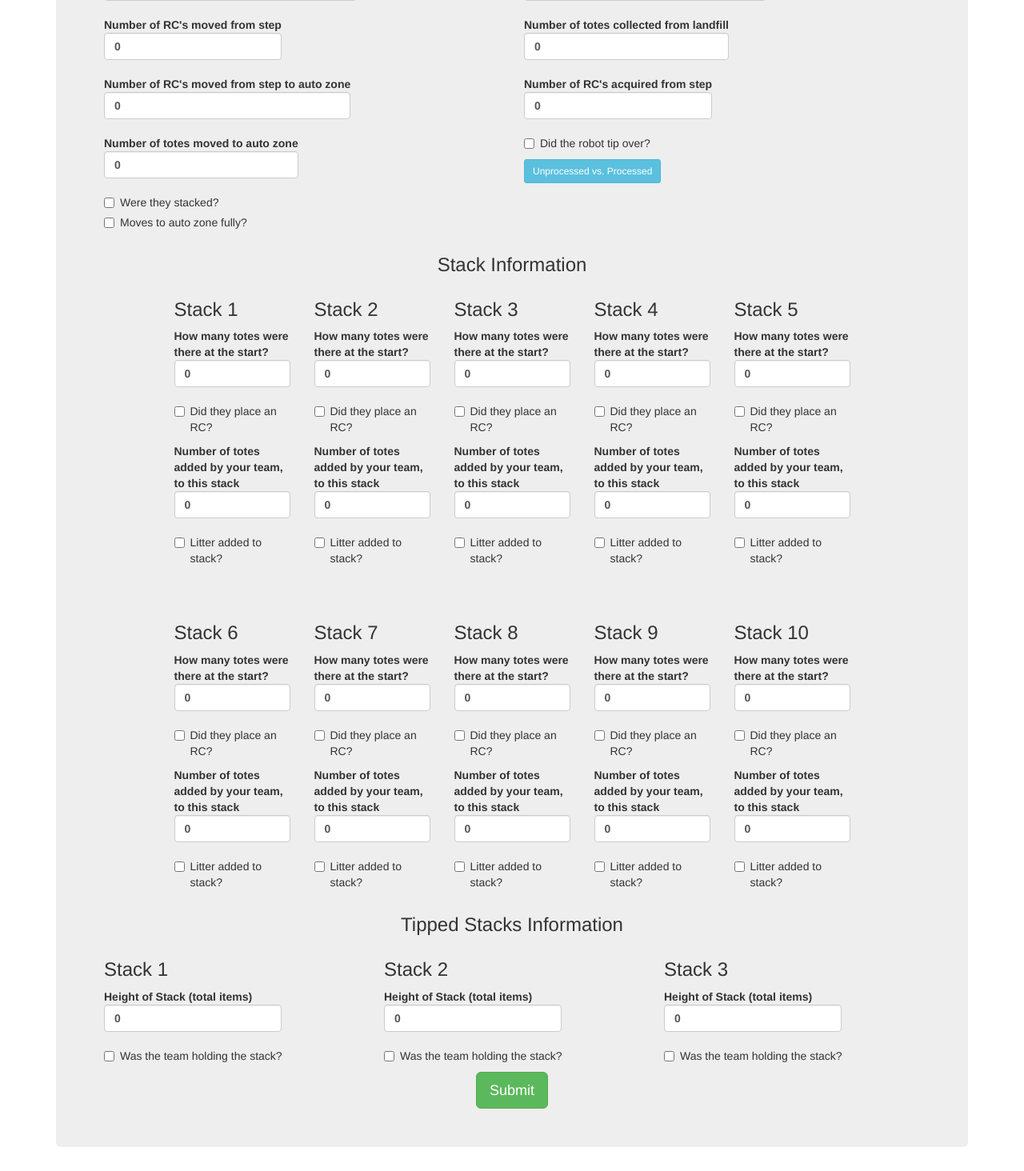
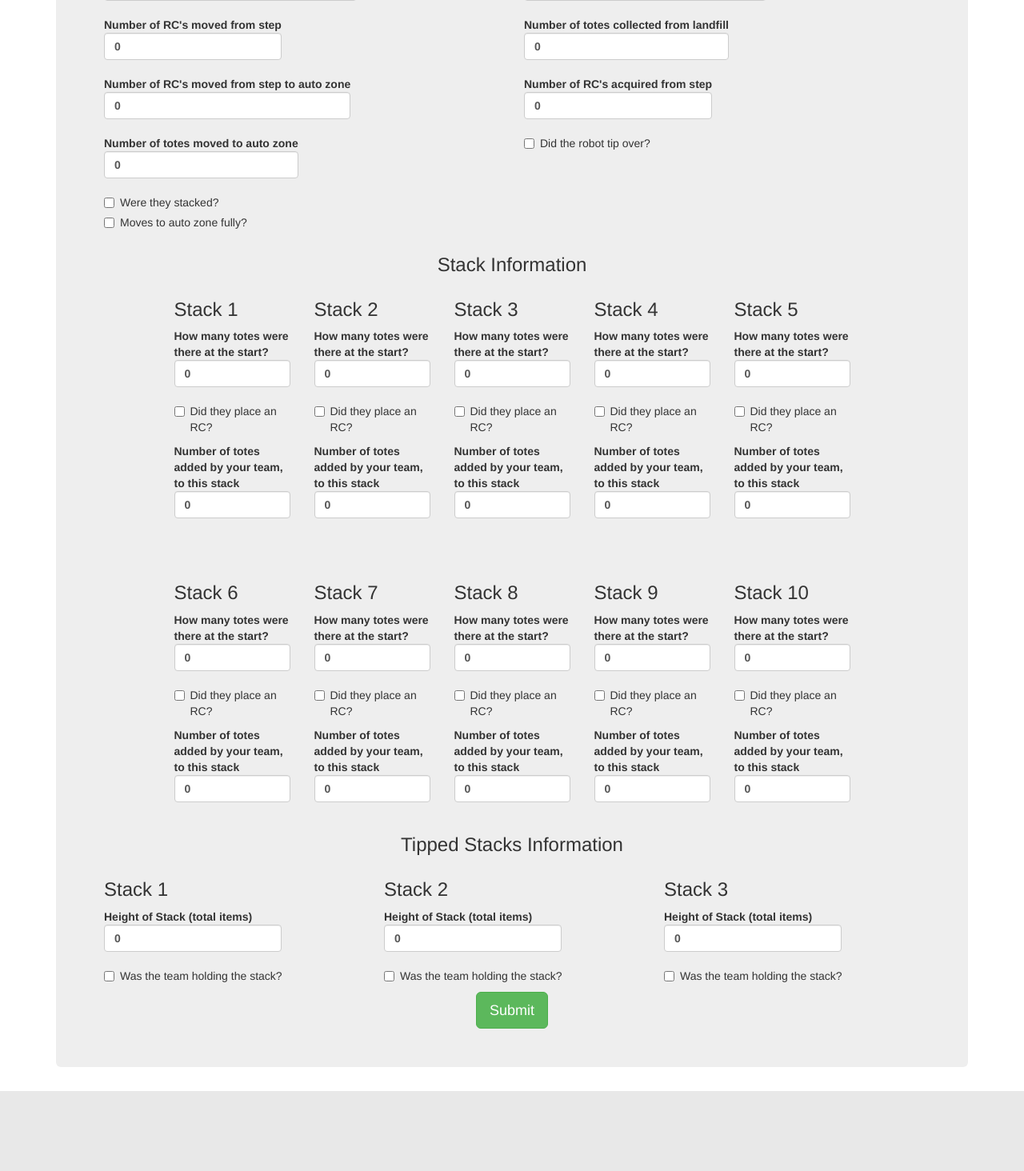
Before and after one commit to HuskieRobotics/frc2016scout, a Node server app: page /match in a window 1280 px wide. Shown: the part 456-1920 px from the top of the page at 80% size. After the commit the page ends 1820 px from the top, so only its background shows below. Run offline with Node 20, Linux system fonts and the light colour scheme; some libraries are stand-ins or nearby versions.

Commit message:
match scouting updated

```diff
--- a/scout/routes/index.js
+++ b/scout/routes/index.js
@@ -110,56 +110,56 @@ var MATCH_COLUMNS = [
   'RC_step_to_auto',
   'totes_to_auto',
   'totes_auto_stacked',
-  'req_others_move_RC',
-  'req_knock_over_RC',
+  // 'req_others_move_RC',
+  // 'req_knock_over_RC',
   'fully_moves_to_auto',
   'num_totes_from_feeder',
   'num_totes_from_landfill',
   'num_RC_from_step',
   'num_fouls_called',
   'robot_tipped',
-  'unprocessed_litter',
-  'processed_litter',
+  // 'unprocessed_litter',
+  // 'processed_litter',
   '1_num_existing_totes',
   '1_RC_placed',
   '1_totes_added',
-  '1_litter_added',
+  // '1_litter_added',
   '2_num_existing_totes',
   '2_RC_placed',
   '2_totes_added',
-  '2_litter_added',
+  // '2_litter_added',
   '3_num_existing_totes',
   '3_RC_placed',
   '3_totes_added',
-  '3_litter_added',
+  // '3_litter_added',
   '4_num_existing_totes',
   '4_RC_placed',
   '4_totes_added',
-  '4_litter_added',
+  // '4_litter_added',
   '5_num_existing_totes',
   '5_RC_placed',
   '5_totes_added',
-  '5_litter_added',
+  // '5_litter_added',
   '6_num_existing_totes',
   '6_RC_placed',
   '6_totes_added',
-  '6_litter_added',
+  // '6_litter_added',
   '7_num_existing_totes',
   '7_RC_placed',
   '7_totes_added',
-  '7_litter_added',
+  // '7_litter_added',
   '8_num_existing_totes',
   '8_RC_placed',
   '8_totes_added',
-  '8_litter_added',
+  // '8_litter_added',
   '9_num_existing_totes',
   '9_RC_placed',
   '9_totes_added',
-  '9_litter_added',
+  // '9_litter_added',
   '10_num_existing_totes',
   '10_RC_placed',
   '10_totes_added',
-  '10_litter_added',
+  // '10_litter_added',
   'tip1_stack_height',
   'tip1_in_control',
   'tip2_stack_height',
--- a/scout/views/match.jade
+++ b/scout/views/match.jade
@@ -101,8 +101,8 @@ html(lang='en')
                     input(type="checkbox", name="robot_tipped")
                     | Did the robot tip over?
 
-                button.btn.btn-sm.btn-info(type="button", data-toggle="popover",title="Unprocessed vs. Processed",
-                  data-content="Unprocessed is the litter you throw onto the opposite alliance that goes past their landfill. Processed is the litter the other team throws into the zone past our landfill that we move into the landfill") Unprocessed vs. Processed
+                //- button.btn.btn-sm.btn-info(type="button", data-toggle="popover",title="Unprocessed vs. Processed",
+                //-   data-content="Unprocessed is the litter you throw onto the opposite alliance that goes past their landfill. Processed is the litter the other team throws into the zone past our landfill that we move into the landfill") Unprocessed vs. Processed
 
                 //- .form-group
                 //-   label Unprocessed Litter
@@ -125,10 +125,10 @@ html(lang='en')
                 .form-group
                   label Number of totes added by your team, to this stack
                     input.form-control(type="number", name="1_totes_added", value=0)
-                .checkbox
-                  label
-                    input(type="checkbox", name="1_litter_added")
-                    | Litter added to stack?
+                //- .checkbox
+                //-   label
+                //-     input(type="checkbox", name="1_litter_added")
+                //-     | Litter added to stack?
               .col-xs-2
                 h3 Stack 2
                 .form-group
@@ -141,10 +141,10 @@ html(lang='en')
                 .form-group
                   label Number of totes added by your team, to this stack
                     input.form-control(type="number", name="2_totes_added", value=0)
-                .checkbox
-                  label
-                    input(type="checkbox", name="2_litter_added")
-                    | Litter added to stack?
+                //- .checkbox
+                //-   label
+                //-     input(type="checkbox", name="2_litter_added")
+                //-     | Litter added to stack?
               .col-xs-2
                 h3 Stack 3
                 .form-group
@@ -157,10 +157,10 @@ html(lang='en')
                 .form-group
                   label Number of totes added by your team, to this stack
                     input.form-control(type="number", name="3_totes_added", value=0)
-                .checkbox
-                  label
-                    input(type="checkbox", name="3_litter_added")
-                    | Litter added to stack?
+                //- .checkbox
+                //-   label
+                //-     input(type="checkbox", name="3_litter_added")
+                //-     | Litter added to stack?
               .col-xs-2
                 h3 Stack 4
                 .form-group
@@ -173,10 +173,10 @@ html(lang='en')
                 .form-group
                   label Number of totes added by your team, to this stack
                     input.form-control(type="number", name="4_totes_added", value=0)
-                .checkbox
-                  label
-                    input(type="checkbox", name="4_litter_added")
-                    | Litter added to stack?
+                //- .checkbox
+                //-   label
+                //-     input(type="checkbox", name="4_litter_added")
+                //-     | Litter added to stack?
               .col-xs-2
                 h3 Stack 5
                 .form-group
@@ -189,10 +189,10 @@ html(lang='en')
                 .form-group
                   label Number of totes added by your team, to this stack
                     input.form-control(type="number", name="5_totes_added", value=0)
-                .checkbox
-                  label
-                    input(type="checkbox", name="5_litter_added")
-                    | Litter added to stack?
+                //- .checkbox
+                //-   label
+                //-     input(type="checkbox", name="5_litter_added")
+                //-     | Litter added to stack?
               .col-xs-1
             br
             br
@@ -209,10 +209,10 @@ html(lang='en')
                 .form-group
                   label Number of totes added by your team, to this stack
                     input.form-control(type="number", name="6_totes_added", value=0)
-                .checkbox
-                  label
-                    input(type="checkbox", name="6_litter_added")
-                    | Litter added to stack?
+                //- .checkbox
+                //-   label
+                //-     input(type="checkbox", name="6_litter_added")
+                //-     | Litter added to stack?
               .col-xs-2
                 h3 Stack 7
                 .form-group
@@ -225,10 +225,10 @@ html(lang='en')
                 .form-group
                   label Number of totes added by your team, to this stack
                     input.form-control(type="number", name="7_totes_added", value=0)
-                .checkbox
-                  label
-                    input(type="checkbox", name="7_litter_added")
-                    | Litter added to stack?
+                //- .checkbox
+                //-   label
+                //-     input(type="checkbox", name="7_litter_added")
+                //-     | Litter added to stack?
               .col-xs-2
                 h3 Stack 8
                 .form-group
@@ -241,10 +241,10 @@ html(lang='en')
                 .form-group
                   label Number of totes added by your team, to this stack
                     input.form-control(type="number", name="8_totes_added", value=0)
-                .checkbox
-                  label
-                    input(type="checkbox", name="8_litter_added")
-                    | Litter added to stack?
+                //- .checkbox
+                //-   label
+                //-     input(type="checkbox", name="8_litter_added")
+                //-     | Litter added to stack?
               .col-xs-2
                 h3 Stack 9
                 .form-group
@@ -257,10 +257,10 @@ html(lang='en')
                 .form-group
                   label Number of totes added by your team, to this stack
                     input.form-control(type="number", name="9_totes_added", value=0)
-                .checkbox
-                  label
-                    input(type="checkbox", name="9_litter_added")
-                    | Litter added to stack?
+                //- .checkbox
+                //-   label
+                //-     input(type="checkbox", name="9_litter_added")
+                //-     | Litter added to stack?
               .col-xs-2
                 h3 Stack 10
                 .form-group
@@ -273,10 +273,10 @@ html(lang='en')
                 .form-group
                   label Number of totes added by your team, to this stack
                     input.form-control(type="number", name="10_totes_added", value=0)
-                .checkbox
-                  label
-                    input(type="checkbox", name="10_litter_added")
-                    | Litter added to stack?
+                //- .checkbox
+                //-   label
+                //-     input(type="checkbox", name="10_litter_added")
+                //-     | Litter added to stack?
               .col-xs-1
             .row
               .text-center
@@ -319,74 +319,3 @@ html(lang='en')
     script(src='/javascripts/jquery.js')
     script(src='/javascripts/main.js')
     script(src='/bootstrap/js/bootstrap.min.js')
-      // ADD TEAM NUMBER TO FORM
-
-  //- h1= title
-  //- p Welcome to #{title}
-
-  //- form(id='main_form')
-  //-   h2  Auto
-  //-   h3 Starting configuration
-  //-   input#config(type='radio', name='config', value='1')
-  //-   br
-  //-   input#config(type='radio', name='config', value='2')
-  //-   br
-  //-   input#config(type='radio', name='config', value='3')
-  //-   br
-  //-   h3 Materials in Auto Zone
-  //-   input#bins(type='text', name='bins_auto', value='0')
-  //-   input#totes(type='text', name='totes_auto', value='0')
-  //-   input#noodles(type='text', name='noodles_auto', value='0')
-  //-   h3 Stacking yellow bins
-  //-   input#stack(type='radio', name='bins', value='yes')
-  //-   input#stack(type='radio', name='bins', value='no', checked)
-  //-   br
-  //-   h3 Robot ends in auto zone
-  //-   input#autoZone(type='radio', name='auto', value='yes')
-  //-   input#autoZone(type='radio', name='auto', value='no', checked)
-  //-   br
-  //-   h2  teleop
-  //-   h3  Things that can be manipulated:
-  //-   input#recycling(type='checkbox', name='recylingBins', value='recyling bins')
-  //-   br
-  //-   input#totes(type='checkbox', name='totes', value='totes')
-  //-   br
-  //-   input#noodles(type='checkbox', name='noodles', value='noodles')
-  //-   br
-  //-   h3  Coopertition Information
-  //-   input#coopertitionOption(type='radio', name='coop', value='stack')
-  //-   br
-  //-   input#coopOption(type='radio', name='coop', value='set')
-  //-   br
-  //-   input#coopOption(type='radio', name='coop', value='none', checked)
-  //-   h3  Where do they collect totes from
-  //-   input#fromArena(type='checkbox', name='cGround', value='ground')
-  //-   br
-  //-   input#fromPlayer(type='checkbox', name='cHuman', value='human')
-  //-   br
-  //-   h3  Preference of tote collection
-  //-   input#collectPreference(type='radio', name='collect', value='ground')
-  //-   br
-  //-   input#collectPreference(type='radio', name='collect', value='human')
-  //-   br
-  //-   input#collectPreference(type='radio', name='collect', value='none', checked)
-  //-   h3  Tip any totes or bins
-  //-   input#tipTotes(type='radio', name='pickup', value='yes')
-  //-   input#tipTotes(type='radio', name='pickup', value='no', checked)
-  //-   br
-  //-   h3  # of stacks knocked down
-  //-   input#stacksKnocked(type='text', name='stacksKnocked', value='0')
-  //-   br
-  //-   h3  Max crates
-  //-   input#maxCrates(type='text', name='maxCrates', value='0')
-  //-   h3  Go over platform
-  //-   input#overPlatform(type='radio', name='platform', value='yes')
-  //-   input#overPlatform(type='radio', name='platform', value='no', checked)
-  //-   br
-  //-   br
-  //-   br
-  //-   button#submit_button Submit
-  //- form
-  //-   button Get Data
-  //- form
-  //-   button.clear clear
```
